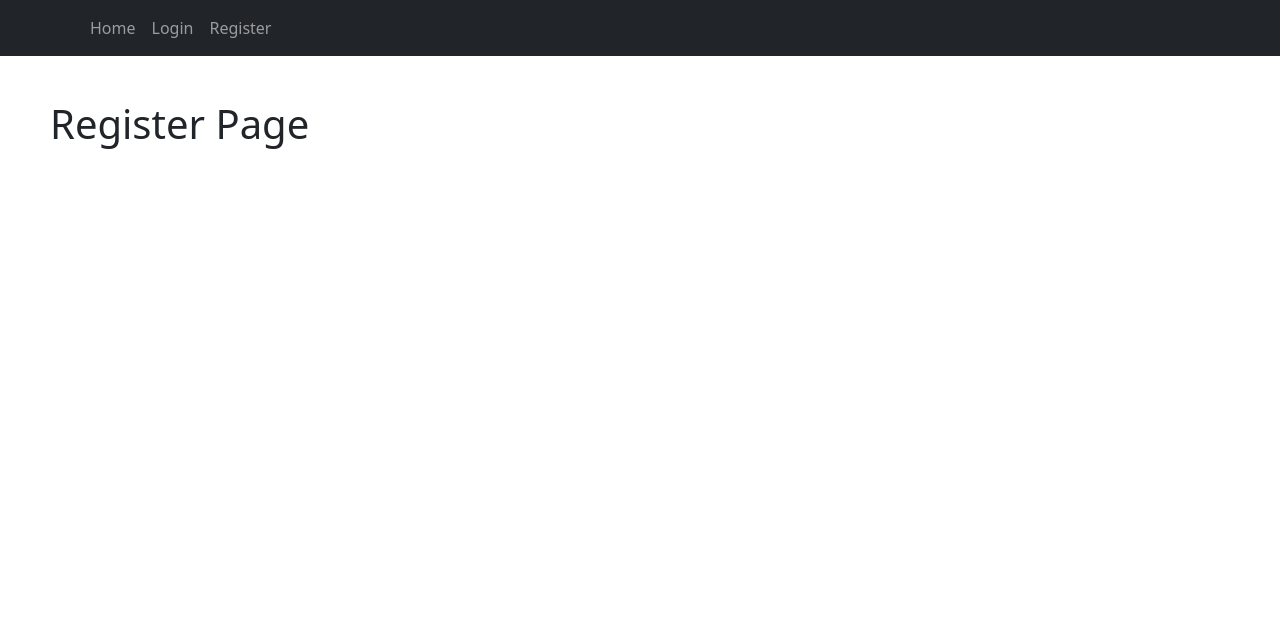
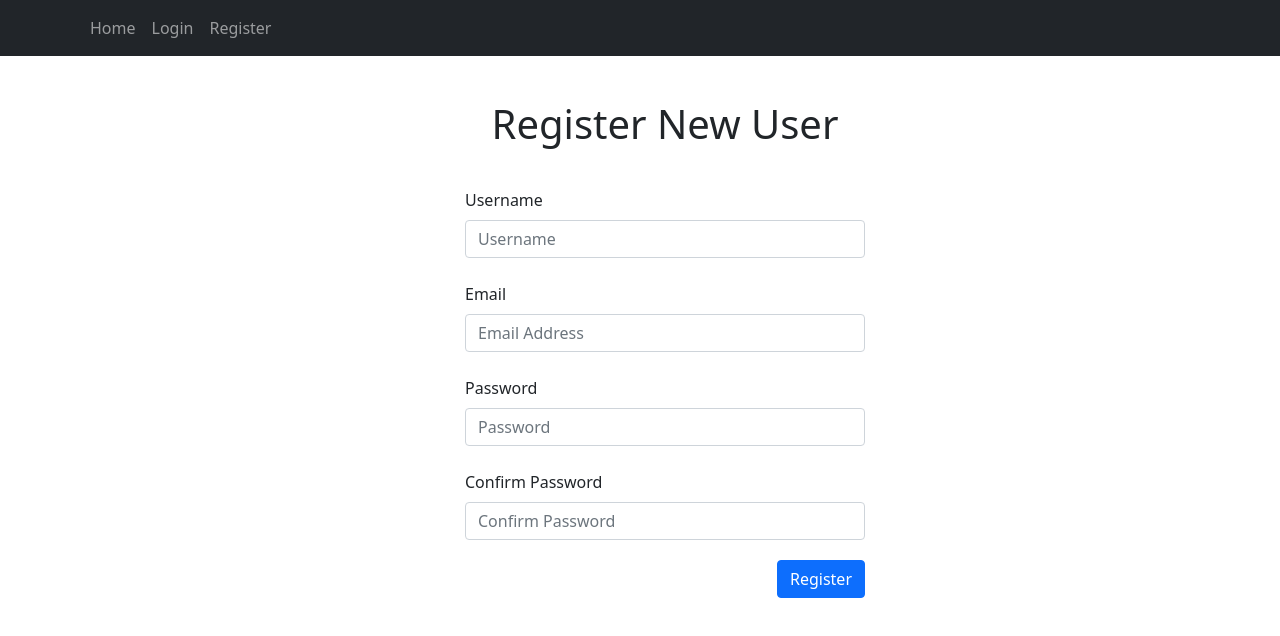
Before and after one commit to bethanyann/React_GraphQL_SocialMediaApp, a React (Create React App) app in the folder client/: page /register in a window 1280 px wide. Shown: the top 636 px of the page. Built offline with nearby package versions, Linux system fonts and the light colour scheme.

Commit message:
adding some validation options for register form

```diff
--- a/client/src/App.css
+++ b/client/src/App.css
@@ -1,6 +1,10 @@
 .temp-margin {
     margin-top: 100px;
     margin-left: 50px;
+}
+
+.bottom-margin{
+    margin-bottom: 40px;
 }
 
 .profile-photo {
@@ -13,6 +17,16 @@
     top: 0;
 }
 
-.post-body{
-      margin-top: 15px;
+.post-body {
+    margin-top: 15px;
 }
+
+.form-container {
+    width: 400px;
+    margin: auto;
+}
+
+.register-button {
+    margin-top: 20px;
+    float: right;
+}
--- a/client/src/pages/Register.js
+++ b/client/src/pages/Register.js
@@ -1,12 +1,115 @@
-import React from 'react';
+import React, { useState } from 'react';
+import { Form, Button, Alert } from 'react-bootstrap';
+import { useMutation, gql } from '@apollo/client';
 
 const Register = () => {
+    // set default values
+    const [values, setValues] = useState({
+        username:'',
+        email:'',
+        password: '',
+        confirmPassword: ''
+    });
+    const [errors, setErrors] = useState('');
+
+    const onChange = (event) => {
+        debugger;
+        setValues({...values, [event.target.name]: event.target.value});
+         //   setValues({values: event.target.value})
+    }
+
+    const onSubmit = (event) => {
+        const form = event.currentTarget;
+        if (form.checkValidity() === false) {
+          event.preventDefault();
+          event.stopPropagation();
+        }
+
+        //setValidated(true);
+        //event.preventDefault();
+        //can add client side validation later?
+        //console.log(values);
+        addUser();
+    }
+
+    const [addUser, { loading }] = useMutation(REGISTER_USER, {
+        //this will be triggered if the mutation is successfully executed
+        update(proxy, result){
+            console.log(result);
+        },
+        onError(err) {
+            setErrors(...errors, err.graphQLErrors[0].extensions.errors);
+        },
+        variables: values
+
+    });
+
     return (
         <div className="temp-margin">
-            <h1> Register Page </h1>
+            <h1 className="text-center bottom-margin"> Register New User </h1>
+            <Form className="form-container" onSubmit={onSubmit} >
+                {/* {errors && Object.keys(errors).length > 0 && (
+                    <div className="">
+                        {Object.values(errors).map(value => (
+                            <Alert key={value} variant="danger">{value}</Alert>
+                        ))}
+                    </div>
+                )} */}
+                <Form.Group controlId="username">
+                    <Form.Label>Username</Form.Label>
+                    <Form.Control required type="text" name="username" placeholder="Username" error={errors.username ? true : false} value={values.username} onChange={onChange}/>
+                    <Form.Control.Feedback type="invalid">
+                            Please provide a valid city.
+                    </Form.Control.Feedback>
+                    <Form.Control.Feedback>Looks good!</Form.Control.Feedback>
+                </Form.Group>
+                <br/>
+                <Form.Group controlId="email">
+                    <Form.Label>Email</Form.Label>
+                    <Form.Control required type="email" name="email" placeholder="Email Address" error={errors.email ? true : false} value={values.email} onChange={onChange}/>
+                    {/* <Form.Text className="text-muted">We will never share your email with anyone else.</Form.Text> */}
+                </Form.Group>
+                <br/>
+                <Form.Group controlId="password">
+                    <Form.Label>Password</Form.Label>
+                    <Form.Control required type="password" name="password" placeholder="Password" error={errors.password ? true : false} value={values.password} onChange={onChange}/>
+                    <Form.Text className="text-muted"></Form.Text>
+                </Form.Group>
+                <br/>
+                <Form.Group controlId="confirmPassword">
+                    <Form.Label>Confirm Password</Form.Label>
+                    <Form.Control required type="password" name="confirmPassword" placeholder="Confirm Password" error={errors.confirmPassword ? true : false} value={values.confirmPassword} onChange={onChange}/>
+                    <Form.Text className="text-muted"></Form.Text>
+                </Form.Group>
+
+                <Form.Group>
+                    <Form.Label> </Form.Label>
+                    <Button type="submit" className="register-button"> Register </Button>
+                </Form.Group>
+            </Form>
+
         </div>
     );
+
 }
 
+const REGISTER_USER = gql`
+    mutation register (
+        $username: String!
+        $password: String!
+        $confirmPassword: String!
+        $email: String!
+    ) {
+        register(
+            registerInput: {
+            username: $username
+            password: $password
+            confirmPassword: $confirmPassword
+            email: $email
+        }){
+            id email username createdAt token
+        }
+    }
+`
 
 export default Register;
```
